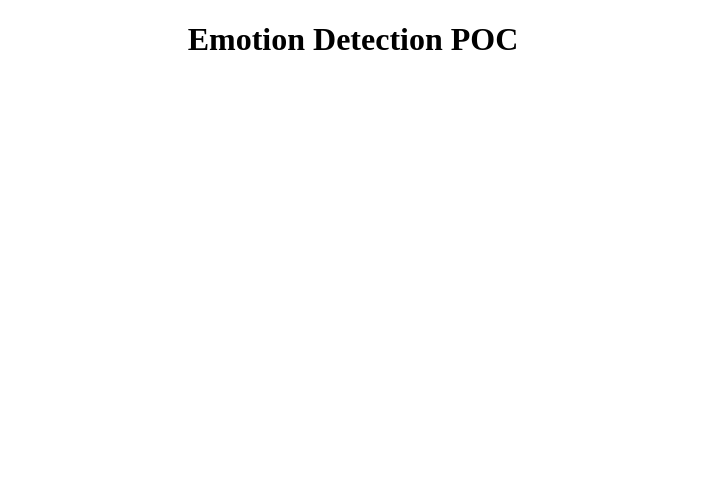
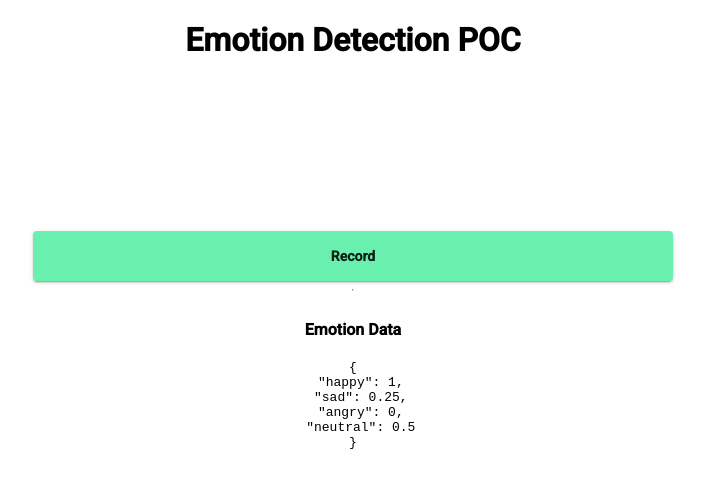
Before and after one commit to Cedrusco/emotion-detection-poc, an Angular app in the folder client/: page / in a window 1280 px wide. Shown: the top 488 px of the page, without its empty margins (287-992 px from the left). Built offline with nearby package versions, Linux system fonts and the light colour scheme; no server answers.

Commit message:
create record button

```diff
--- a/client/angular.json
+++ b/client/angular.json
@@ -27,6 +27,7 @@
               "src/assets"
             ],
             "styles": [
+              "./node_modules/@angular/material/prebuilt-themes/purple-green.css",
               "src/styles.scss"
             ],
             "scripts": [],
@@ -84,6 +85,7 @@
             "tsConfig": "src/tsconfig.spec.json",
             "karmaConfig": "src/karma.conf.js",
             "styles": [
+              "./node_modules/@angular/material/prebuilt-themes/purple-green.css",
               "src/styles.sass"
             ],
             "scripts": [],
--- a/client/package.json
+++ b/client/package.json
@@ -12,14 +12,17 @@
   "private": true,
   "dependencies": {
     "@angular/animations": "~7.2.0",
+    "@angular/cdk": "~7.3.7",
     "@angular/common": "~7.2.0",
     "@angular/compiler": "~7.2.0",
     "@angular/core": "~7.2.0",
     "@angular/forms": "~7.2.0",
+    "@angular/material": "^7.3.7",
     "@angular/platform-browser": "~7.2.0",
     "@angular/platform-browser-dynamic": "~7.2.0",
     "@angular/router": "~7.2.0",
     "core-js": "^2.5.4",
+    "hammerjs": "^2.0.8",
     "rxjs": "~6.3.3",
     "tslib": "^1.9.0",
     "zone.js": "~0.8.26"
@@ -29,9 +32,9 @@
     "@angular/cli": "~7.3.0",
     "@angular/compiler-cli": "~7.2.0",
     "@angular/language-service": "~7.2.0",
-    "@types/node": "~8.9.4",
     "@types/jasmine": "~2.8.8",
     "@types/jasminewd2": "~2.0.3",
+    "@types/node": "~8.9.4",
     "codelyzer": "~4.5.0",
     "jasmine-core": "~2.99.1",
     "jasmine-spec-reporter": "~4.2.1",
--- a/client/src/app/app.component.html
+++ b/client/src/app/app.component.html
@@ -1,7 +1,19 @@
-<!--The content below is only a placeholder and can be replaced.-->
-<div style="text-align:center">
+<div id="main-container" style="text-align: center">
   <h1>
     {{ title }}
   </h1>
   <video #userVideoStream id="userVideoStream" autoplay></video>
+  <button
+    mat-raised-button
+    color="accent"
+    class="record-btn"
+    (click)="(startRecognition)"
+  >
+    Record
+  </button>
+  <hr />
+  <div *ngIf="emotionData">
+    <h4>Emotion Data</h4>
+    <pre>{{ emotionData | json }}</pre>
+  </div>
 </div>
--- a/client/src/app/app.component.scss
+++ b/client/src/app/app.component.scss
@@ -0,0 +1,11 @@
+#main-container {
+  display: flex;
+  flex-direction: column;
+  align-items: center;
+}
+
+.record-btn {
+  width: 50%;
+  height: 50px;
+  font-weight: bolder;
+}
--- a/client/src/app/app.component.ts
+++ b/client/src/app/app.component.ts
@@ -7,6 +7,7 @@ import { Component, OnInit, ViewChild } from '@angular/core';
 })
 export class AppComponent implements OnInit {
   title = 'Emotion Detection POC';
+  emotionData = {happy: 1, sad: 0.25, angry: 0, neutral: 0.5};
   videoNativeElement;
   @ViewChild('userVideoStream') userVideoStream;
 
--- a/client/src/app/app.module.ts
+++ b/client/src/app/app.module.ts
@@ -2,13 +2,17 @@ import { BrowserModule } from '@angular/platform-browser';
 import { NgModule } from '@angular/core';
 
 import { AppComponent } from './app.component';
+import { BrowserAnimationsModule } from '@angular/platform-browser/animations';
+import { MatButtonModule } from '@angular/material/button';
 
 @NgModule({
   declarations: [
     AppComponent
   ],
   imports: [
-    BrowserModule
+    BrowserModule,
+    BrowserAnimationsModule,
+    MatButtonModule,
   ],
   providers: [],
   bootstrap: [AppComponent]
--- a/client/src/index.html
+++ b/client/src/index.html
@@ -7,6 +7,8 @@
 
   <meta name="viewport" content="width=device-width, initial-scale=1">
   <link rel="icon" type="image/x-icon" href="favicon.ico">
+  <link href="https://fonts.googleapis.com/css?family=Roboto:300,400,500" rel="stylesheet">
+  <link href="https://fonts.googleapis.com/icon?family=Material+Icons" rel="stylesheet">
 </head>
 <body>
   <app-root></app-root>
--- a/client/src/main.ts
+++ b/client/src/main.ts
@@ -1,3 +1,4 @@
+import 'hammerjs';
 import { enableProdMode } from '@angular/core';
 import { platformBrowserDynamic } from '@angular/platform-browser-dynamic';
 
--- a/client/src/styles.scss
+++ b/client/src/styles.scss
@@ -1 +1,4 @@
 /* You can add global styles to this file, and also import other style files */
+
+html, body { height: 100%; }
+body { margin: 0; font-family: Roboto, "Helvetica Neue", sans-serif; }
```
Also changed, not shown: 1 other file (tests, documents, lock files or other folders).
